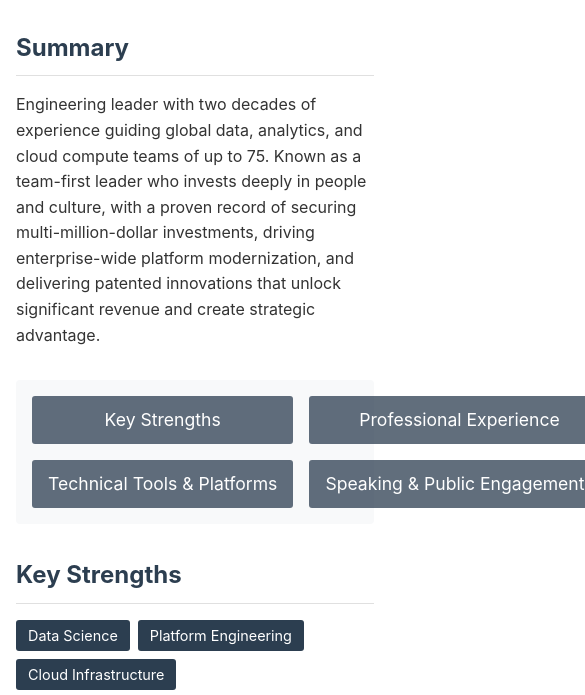
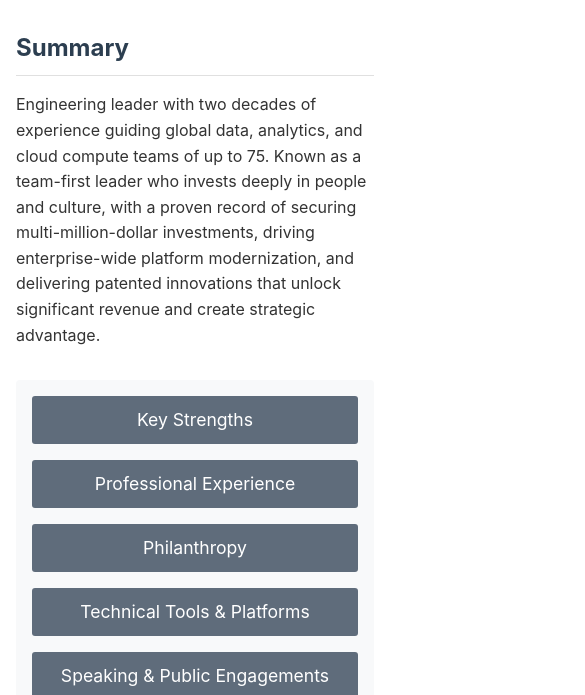
Before and after one commit to JHGelpi/cv, a plain HTML site: page index.html in a window 390 px wide. Shown: the part 383-1078 px from the top of the page, 585 px wide, since content can reach past the window. Drawn offline with Linux system fonts and the light colour scheme.

Commit message:
Adding mobile support

```diff
--- a/css/styles.css
+++ b/css/styles.css
@@ -385,4 +385,8 @@ footer {
     .two-column {
         grid-template-columns: 1fr;
     }
+
+    .toc ul {
+        grid-template-columns: 1fr;
+    }
 }
```
Also changed, not shown: ProfessionalHeadshot240.png (deleted), WG-Headshot.png (deleted).
